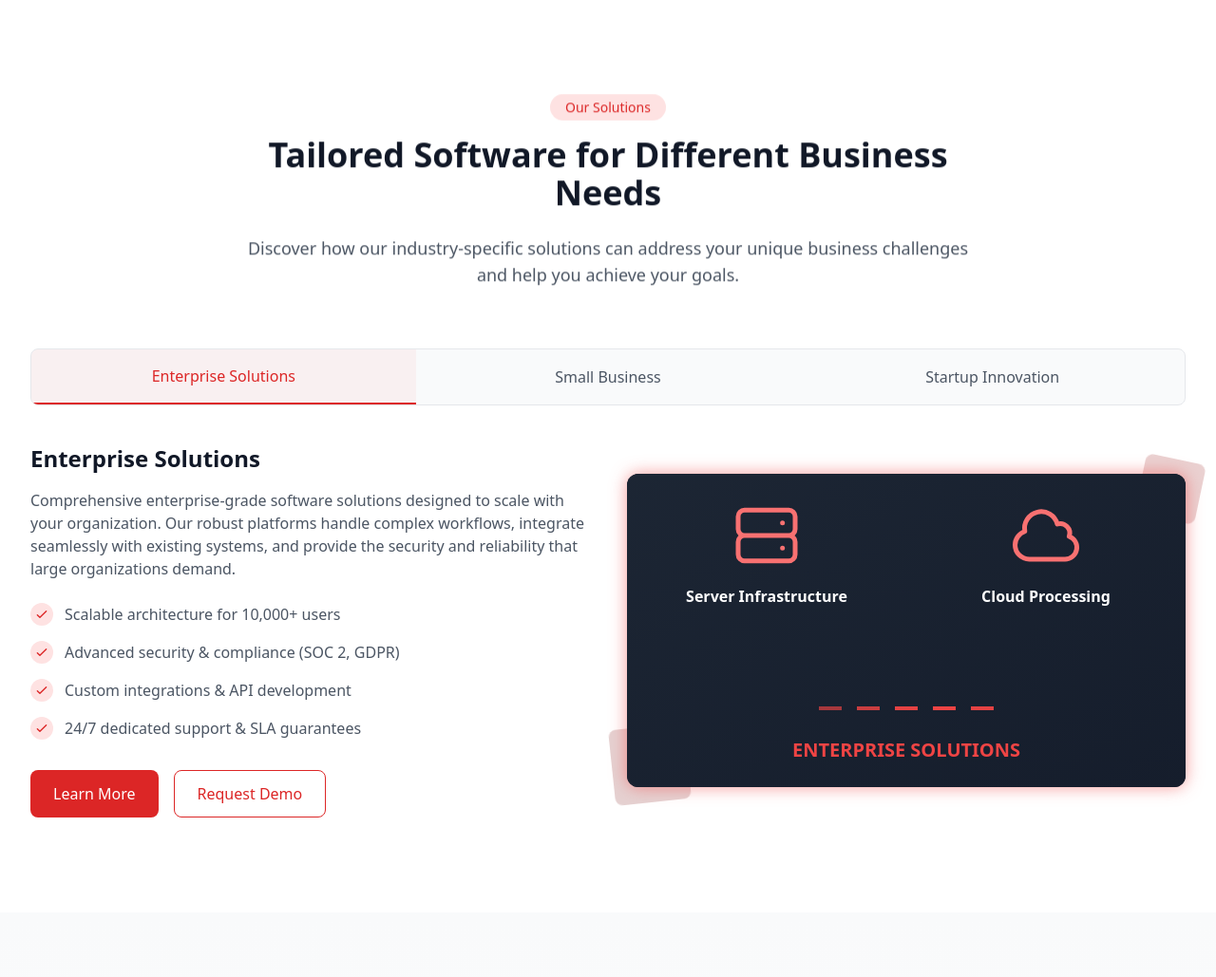
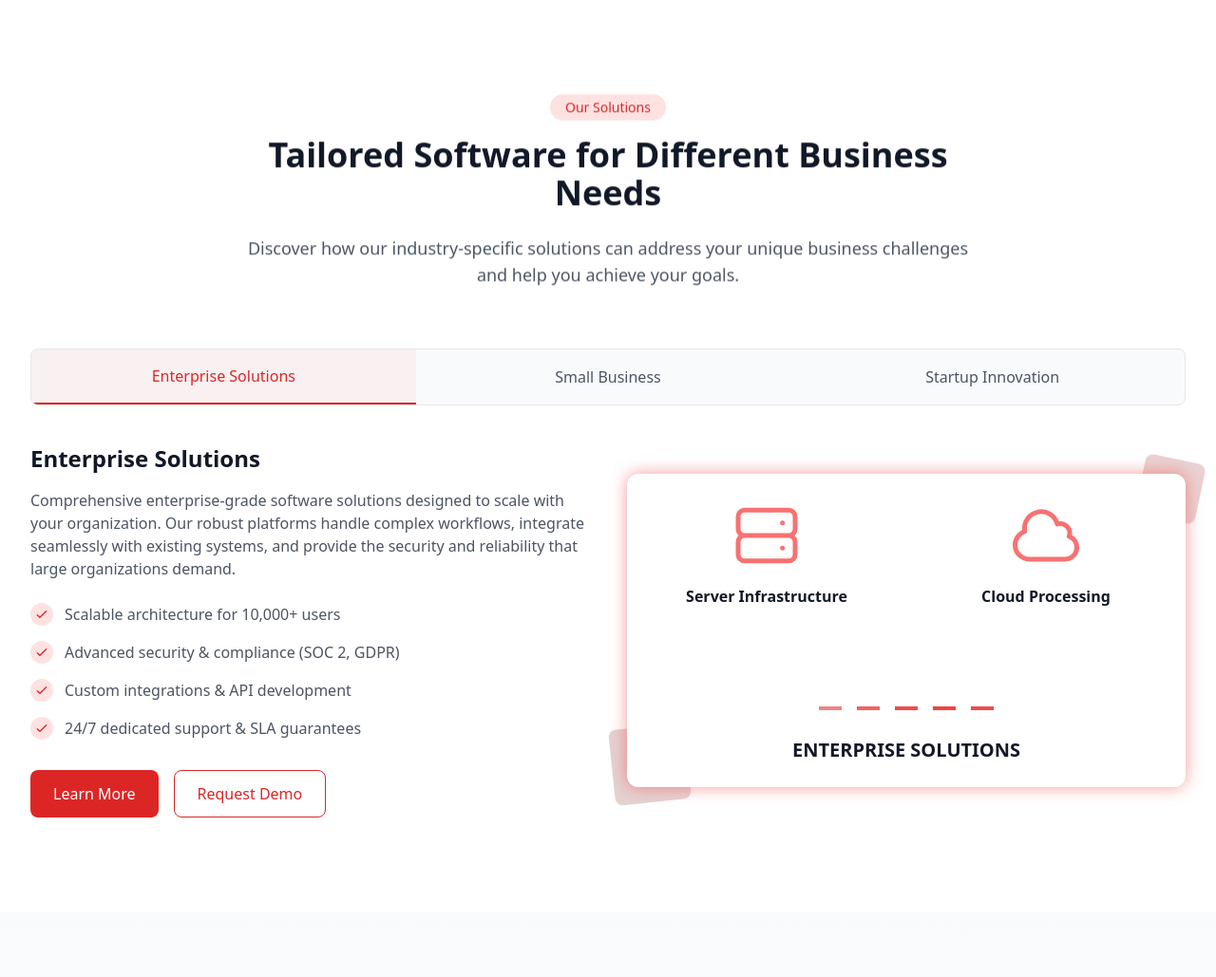
Before and after one commit to MOCDATA-PTY/Django-E-Click, a Django app: page / in a window 1280 px wide. Shown: the part 2515-3544 px from the top of the page at 95% size. Run offline with Django 5.2, Linux system fonts and the light colour scheme; some libraries are stand-ins or nearby versions.

Commit message:
Fixed the Dark/Light Mode

```diff
--- a/templates/components/hero_section.html
+++ b/templates/components/hero_section.html
@@ -55,6 +55,11 @@
          Contact
          <span class="absolute -bottom-2 left-0 w-0 h-0.5 bg-red-600 dark:bg-red-400 rounded-full group-hover:w-full transition-all duration-300"></span>
        </a>
+       <!-- Dark Mode Toggle -->
+       <button id="darkModeToggleDesktop" class="text-gray-600 hover:text-gray-800 dark:text-gray-400 dark:hover:text-gray-200 focus:outline-none transition duration-300" aria-label="Toggle dark mode">
+         <svg id="sunIconDesktop" class="w-6 h-6" fill="none" stroke="currentColor" viewBox="0 0 24 24" xmlns="http://www.w3.org/2000/svg"><path stroke-linecap="round" stroke-linejoin="round" stroke-width="2" d="M12 3v1m0 16v1m9-9h-1M4 12H3m15.364 6.364l-.707-.707M6.343 6.343l-.707-.707m12.728 0l-.707.707M6.343 17.657l-.707.707M16 12a4 4 0 11-8 0 4 4 0 018 0z"></path></svg>
+         <svg id="moonIconDesktop" class="w-6 h-6 hidden" fill="none" stroke="currentColor" viewBox="0 0 24 24" xmlns="http://www.w3.org/2000/svg"><path stroke-linecap="round" stroke-linejoin="round" stroke-width="2" d="M20.354 15.354A9 9 0 018.646 3.646 9.003 9.003 0 0012 21a9.003 9.003 0 008.354-5.646z"></path></svg>
+       </button>
      </div>
 
 
@@ -576,5 +581,60 @@
   }
 </style>
 
+<script>
+  document.addEventListener('DOMContentLoaded', function() {
+    // Dark mode toggle functionality
+    const darkModeToggleDesktop = document.getElementById('darkModeToggleDesktop');
+    const darkModeToggleMobile = document.getElementById('darkModeToggleMobile');
+    const sunIconDesktop = document.getElementById('sunIconDesktop');
+    const moonIconDesktop = document.getElementById('moonIconDesktop');
+    const sunIconMobile = document.getElementById('sunIconMobile');
+    const moonIconMobile = document.getElementById('moonIconMobile');
+
+    function setDarkMode(isDark) {
+      if (isDark) {
+        document.documentElement.classList.add('dark');
+        if (sunIconDesktop) sunIconDesktop.classList.add('hidden');
+        if (moonIconDesktop) moonIconDesktop.classList.remove('hidden');
+        if (sunIconMobile) sunIconMobile.classList.add('hidden');
+        if (moonIconMobile) moonIconMobile.classList.remove('hidden');
+      } else {
+        document.documentElement.classList.remove('dark');
+        if (sunIconDesktop) sunIconDesktop.classList.remove('hidden');
+        if (moonIconDesktop) moonIconDesktop.classList.add('hidden');
+        if (sunIconMobile) sunIconMobile.classList.remove('hidden');
+        if (moonIconMobile) moonIconMobile.classList.add('hidden');
+      }
+      localStorage.setItem('theme', isDark ? 'dark' : 'light');
+    }
+
+    // Check local storage for theme preference
+    const currentTheme = localStorage.getItem('theme');
+    if (currentTheme === 'dark') {
+      setDarkMode(true);
+    } else if (currentTheme === 'light') {
+      setDarkMode(false);
+    } else if (window.matchMedia('(prefers-color-scheme: dark)').matches) {
+      // Default to system preference if no theme is set in local storage
+      setDarkMode(true);
+    } else {
+      setDarkMode(false);
+    }
+
+    // Add event listeners
+    if (darkModeToggleDesktop) {
+      darkModeToggleDesktop.addEventListener('click', () => {
+        setDarkMode(!document.documentElement.classList.contains('dark'));
+      });
+    }
+
+    if (darkModeToggleMobile) {
+      darkModeToggleMobile.addEventListener('click', () => {
+        setDarkMode(!document.documentElement.classList.contains('dark'));
+      });
+    }
+  });
+</script>
+
 </body>
 </html>
--- a/templates/components/solutions_section.html
+++ b/templates/components/solutions_section.html
@@ -122,20 +122,20 @@
                     </div>
 
                     <div class="order-1 lg:order-2 relative">
-                        <div class="aspect-video rounded-xl shadow-2xl overflow-hidden relative bg-gray-900 animate-pulse-glow">
-                            <div class="w-full h-full flex items-center justify-center p-4 md:p-8 bg-gradient-to-br from-gray-800 to-gray-900">
+                        <div class="aspect-video rounded-xl shadow-2xl overflow-hidden relative bg-white dark:bg-gray-900 animate-pulse-glow transition-colors duration-300">
+                            <div class="w-full h-full flex items-center justify-center p-4 md:p-8">
                                 <div class="grid grid-cols-2 gap-8 md:gap-16 w-full max-w-3xl">
                                     <div class="flex flex-col items-center justify-center transform hover:scale-110 transition-transform duration-300">
                                         <svg class="w-12 h-12 md:w-16 md:h-16 lg:w-20 lg:h-20 text-red-400" fill="none" stroke="currentColor" stroke-width="1.5" viewBox="0 0 24 24">
                                             <path stroke-linecap="round" stroke-linejoin="round" d="M5 12h14M5 12a2 2 0 01-2-2V6a2 2 0 012-2h14a2 2 0 012 2v4a2 2 0 01-2 2M5 12a2 2 0 00-2 2v4a2 2 0 002 2h14a2 2 0 002-2v-4a2 2 0 00-2-2m-2-4h.01M17 16h.01" />
                                         </svg>
-                                        <span class="text-sm md:text-base font-semibold text-center mt-3 text-white">Server Infrastructure</span>
+                                        <span class="text-sm md:text-base font-semibold text-center mt-3 text-gray-900 dark:text-white">Server Infrastructure</span>
                                     </div>
                                     <div class="flex flex-col items-center justify-center transform hover:scale-110 transition-transform duration-300">
                                         <svg class="w-12 h-12 md:w-16 md:h-16 lg:w-20 lg:h-20 text-red-400" fill="none" stroke="currentColor" stroke-width="1.5" viewBox="0 0 24 24">
                                             <path stroke-linecap="round" stroke-linejoin="round" d="M2.25 15a4.5 4.5 0 004.5 4.5H18a3.75 3.75 0 001.332-7.257 3 3 0 00-3.758-3.848 5.25 5.25 0 00-10.233 2.33A4.502 4.502 0 002.25 15z" />
                                         </svg>
-                                        <span class="text-sm md:text-base font-semibold text-center mt-3 text-white">Cloud Processing</span>
+                                        <span class="text-sm md:text-base font-semibold text-center mt-3 text-gray-900 dark:text-white">Cloud Processing</span>
                                     </div>
                                     <div class="flex flex-col items-center justify-center gap-4 md:gap-6 col-span-2 mt-6 md:mt-10">
                                         <div class="flex justify-center items-center w-full">
@@ -145,7 +145,7 @@
                                             <div class="mx-2 h-1 w-4 md:w-6 bg-red-500 dark:bg-red-400 animate-pulse" style="animation-delay: 0.6s"></div>
                                             <div class="mx-2 h-1 w-4 md:w-6 bg-red-500 dark:bg-red-400 animate-pulse" style="animation-delay: 0.8s"></div>
                                         </div>
-                                        <span class="text-base md:text-xl font-bold text-center mt-1 text-red-500 dark:text-red-400">ENTERPRISE SOLUTIONS</span>
+                                        <span class="text-base md:text-xl font-bold text-center mt-1 text-gray-900 dark:text-white">ENTERPRISE SOLUTIONS</span>
                                     </div>
                                 </div>
                             </div>
@@ -212,40 +212,50 @@
                     </div>
 
                     <div class="order-1 lg:order-2 relative">
-                        <div class="aspect-video rounded-xl shadow-2xl overflow-hidden relative bg-gray-900 animate-pulse-glow">
-                            <div class="w-full h-full flex items-center justify-center p-4 md:p-8 bg-gradient-to-br from-gray-800 to-gray-900">
+                        <div class="aspect-video rounded-xl shadow-2xl overflow-hidden relative bg-white dark:bg-gray-900 animate-pulse-glow transition-colors duration-300">
+                            <div class="w-full h-full flex items-center justify-center p-4 md:p-8">
                                 <div class="grid grid-cols-1 gap-6 md:gap-8 w-full max-w-3xl">
                                     <div class="grid grid-cols-3 gap-4 md:gap-8">
                                         <div class="flex flex-col items-center justify-center col-span-1 transform hover:scale-110 transition-transform duration-300">
-                                            <svg class="w-10 h-10 md:w-14 md:h-14 lg:w-16 lg:h-16 text-red-400" fill="none" stroke="currentColor" stroke-width="1.5" viewBox="0 0 24 24">
-                                                <path stroke-linecap="round" stroke-linejoin="round" d="M13.5 21v-7.5a.75.75 0 01.75-.75h3a.75.75 0 01.75.75V21m-4.5 0H2.36m11.14 0H18m0 0h3.64m-1.39 0V9.349m-16.5 11.65V9.35m0 0a3.001 3.001 0 003.75-.615A2.993 2.993 0 009.75 9.75c.896 0 1.7-.393 2.25-1.016a2.993 2.993 0 002.25 1.016c.896 0 1.7-.393 2.25-1.015a3.001 3.001 0 003.75.614m-16.5 0a3.004 3.004 0 01-.621-4.72L4.318 3.44A1.5 1.5 0 015.378 3h13.243a1.5 1.5 0 011.06.44l1.19 1.189a3 3 0 01-.621 4.72m-13.5 8.65h3.75a.75.75 0 00.75-.75V13.5a.75.75 0 00-.75-.75H6.75a.75.75 0 00-.75.75v3.75c0 .415.336.75.75.75z" />
+                                            <div class="p-2 md:p-3 bg-gray-800/20 dark:bg-gray-800/50 rounded-lg">
+                                                <svg class="w-6 h-6 md:w-8 md:h-8 lg:w-10 lg:h-10 text-red-400" fill="none" stroke="currentColor" stroke-width="1.5" viewBox="0 0 24 24">
+                                                    <path stroke-linecap="round" stroke-linejoin="round" d="M13 10V3L4 14h7v7l9-11h-7z" />
                                                 </svg>
-                                            <span class="text-xs md:text-sm font-semibold text-center mt-2 text-white">Small Business</span>
+                                            </div>
+                                            <span class="mt-2 text-xs md:text-sm font-semibold text-center mt-2 text-gray-900 dark:text-white">Small Business</span>
                                         </div>
                                         <div class="col-span-2 grid grid-cols-2 gap-4 md:gap-8">
                                             <div class="flex flex-col items-center justify-center transform hover:scale-110 transition-transform duration-300">
-                                                <svg class="w-8 h-8 md:w-10 md:h-10 lg:w-12 lg:h-12 text-red-400" fill="none" stroke="currentColor" stroke-width="1.5" viewBox="0 0 24 24">
+                                                <div class="p-2 md:p-3 bg-gray-800/20 dark:bg-gray-800/50 rounded-lg">
+                                                    <svg class="w-6 h-6 md:w-8 md:h-8 lg:w-10 lg:h-10 text-red-400" fill="none" stroke="currentColor" stroke-width="1.5" viewBox="0 0 24 24">
                                                         <path stroke-linecap="round" stroke-linejoin="round" d="M2.25 8.25h19.5M2.25 9h19.5m-16.5 5.25a3 3 0 106 0m-6 0a3 3 0 016 0m6 0a3 3 0 106 0m-6 0a3 3 0 016 0M6.75 15a.75.75 0 100-1.5.75.75 0 000 1.5zm0 0v-3.675A55.378 55.378 0 0112 15c2.478 0 4.902-.322 7.25-.675v3.675a.75.75 0 11-1.5 0V14.25c-2.158.321-4.43.675-6.75.675-2.32 0-4.592-.354-6.75-.675v3.675a.75.75 0 11-1.5 0z" />
                                                     </svg>
-                                                <span class="text-xs font-medium mt-2 text-white">Payment Solutions</span>
+                                                </div>
+                                                <span class="text-xs font-medium mt-2 text-gray-900 dark:text-white">Payment Solutions</span>
                                             </div>
                                             <div class="flex flex-col items-center justify-center transform hover:scale-110 transition-transform duration-300">
-                                                <svg class="w-8 h-8 md:w-10 md:h-10 lg:w-12 lg:h-12 text-red-400" fill="none" stroke="currentColor" stroke-width="1.5" viewBox="0 0 24 24">
+                                                <div class="p-2 md:p-3 bg-gray-800/20 dark:bg-gray-800/50 rounded-lg">
+                                                    <svg class="w-6 h-6 md:w-8 md:h-8 lg:w-10 lg:h-10 text-red-400" fill="none" stroke="currentColor" stroke-width="1.5" viewBox="0 0 24 24">
                                                         <path stroke-linecap="round" stroke-linejoin="round" d="M10.5 1.5H8.25A2.25 2.25 0 006 3.75v16.5a2.25 2.25 0 002.25 2.25h7.5A2.25 2.25 0 0018 20.25V3.75a2.25 2.25 0 00-2.25-2.25H13.5m-3 0V3h3V1.5m-3 0h3m-3 18.75h3" />
                                                     </svg>
-                                                <span class="text-xs font-medium mt-2 text-white">Mobile Apps</span>
+                                                </div>
+                                                <span class="text-xs font-medium mt-2 text-gray-900 dark:text-white">Mobile Apps</span>
                                             </div>
                                             <div class="flex flex-col items-center justify-center transform hover:scale-110 transition-transform duration-300">
-                                                <svg class="w-8 h-8 md:w-10 md:h-10 lg:w-12 lg:h-12 text-red-400" fill="none" stroke="currentColor" stroke-width="1.5" viewBox="0 0 24 24">
+                                                <div class="p-2 md:p-3 bg-gray-800/20 dark:bg-gray-800/50 rounded-lg">
+                                                    <svg class="w-6 h-6 md:w-8 md:h-8 lg:w-10 lg:h-10 text-red-400" fill="none" stroke="currentColor" stroke-width="1.5" viewBox="0 0 24 24">
                                                         <path stroke-linecap="round" stroke-linejoin="round" d="M2.25 15a4.5 4.5 0 004.5 4.5H18a3.75 3.75 0 001.332-7.257 3 3 0 00-3.758-3.848 5.25 5.25 0 00-10.233 2.33A4.502 4.502 0 002.25 15z" />
                                                     </svg>
-                                                <span class="text-xs font-medium mt-2 text-white">Cloud Storage</span>
+                                                </div>
+                                                <span class="text-xs font-medium mt-2 text-gray-900 dark:text-white">Cloud Storage</span>
                                             </div>
                                             <div class="flex flex-col items-center justify-center transform hover:scale-110 transition-transform duration-300">
-                                                <svg class="w-8 h-8 md:w-10 md:h-10 lg:w-12 lg:h-12 text-red-400" fill="none" stroke="currentColor" stroke-width="1.5" viewBox="0 0 24 24">
+                                                <div class="p-2 md:p-3 bg-gray-800/20 dark:bg-gray-800/50 rounded-lg">
+                                                    <svg class="w-6 h-6 md:w-8 md:h-8 lg:w-10 lg:h-10 text-red-400" fill="none" stroke="currentColor" stroke-width="1.5" viewBox="0 0 24 24">
                                                         <path stroke-linecap="round" stroke-linejoin="round" d="M3 13.125C3 12.504 3.504 12 4.125 12h2.25c.621 0 1.125.504 1.125 1.125v6.75C7.5 20.496 6.996 21 6.375 21h-2.25A1.125 1.125 0 013 19.875v-6.75zM9.75 8.625c0-.621.504-1.125 1.125-1.125h2.25c.621 0 1.125.504 1.125 1.125v11.25c0 .621-.504 1.125-1.125 1.125h-2.25a1.125 1.125 0 01-1.125-1.125V8.625zM16.5 4.125c0-.621.504-1.125 1.125-1.125h2.25C20.496 3 21 3.504 21 4.125v15.75c0 .621-.504 1.125-1.125 1.125h-2.25a1.125 1.125 0 01-1.125-1.125V4.125z" />
                                                     </svg>
-                                                <span class="text-xs font-medium mt-2 text-white">Analytics</span>
+                                                </div>
+                                                <span class="text-xs font-medium mt-2 text-gray-900 dark:text-white">Analytics</span>
                                             </div>
                                         </div>
                                     </div>
@@ -255,7 +265,7 @@
                                             <div class="mx-2 h-1 w-4 md:w-6 bg-red-500 dark:bg-red-400 animate-pulse" style="animation-delay: 0.3s"></div>
                                             <div class="mx-2 h-1 w-4 md:w-6 bg-red-500 dark:bg-red-400 animate-pulse" style="animation-delay: 0.6s"></div>
                                         </div>
-                                        <span class="block text-base md:text-xl font-bold text-center text-red-500 dark:text-red-400">SMALL BUSINESS SOLUTIONS</span>
+                                        <span class="block text-base md:text-xl font-bold text-gray-900 dark:text-white">SMALL BUSINESS SOLUTIONS</span>
                                     </div>
                                 </div>
                             </div>
@@ -322,8 +332,8 @@
                     </div>
 
                     <div class="order-1 lg:order-2 relative">
-                        <div class="aspect-video rounded-xl shadow-2xl overflow-hidden relative bg-gray-900 animate-pulse-glow">
-                            <div class="w-full h-full flex items-center justify-center p-4 md:p-8 bg-gradient-to-br from-gray-800 to-gray-900">
+                        <div class="aspect-video rounded-xl shadow-2xl overflow-hidden relative bg-white dark:bg-gray-900 animate-pulse-glow transition-colors duration-300">
+                            <div class="w-full h-full flex items-center justify-center p-4 md:p-8">
                                 <div class="relative w-full max-w-3xl flex flex-col items-center justify-center">
                                     <div class="relative mb-6 md:mb-10 transform hover:scale-110 transition-transform duration-300">
                                         <svg class="w-12 h-12 md:w-16 md:h-16 lg:w-20 lg:h-20 text-red-400" fill="none" stroke="currentColor" stroke-width="1.5" viewBox="0 0 24 24">
@@ -338,7 +348,7 @@
                                                     <path stroke-linecap="round" stroke-linejoin="round" d="M13 10V3L4 14h7v7l9-11h-7z" />
                                                 </svg>
                                             </div>
-                                            <span class="mt-2 text-xs md:text-sm font-medium text-white">MVP</span>
+                                            <span class="mt-2 text-xs md:text-sm font-semibold text-center mt-2 text-gray-900 dark:text-white">MVP</span>
                                         </div>
 
                                         <div class="flex flex-col items-center justify-center transform hover:scale-110 transition-transform duration-300">
@@ -347,7 +357,7 @@
                                                     <path stroke-linecap="round" stroke-linejoin="round" d="M2.25 15a4.5 4.5 0 004.5 4.5H18a3.75 3.75 0 001.332-7.257 3 3 0 00-3.758-3.848 5.25 5.25 0 00-10.233 2.33A4.502 4.502 0 002.25 15z" />
                                                 </svg>
                                             </div>
-                                            <span class="mt-2 text-xs md:text-sm font-medium text-white">Agile</span>
+                                            <span class="mt-2 text-xs md:text-sm font-semibold text-center mt-2 text-gray-900 dark:text-white">Agile</span>
                                         </div>
 
                                         <div class="flex flex-col items-center justify-center transform hover:scale-110 transition-transform duration-300">
@@ -356,7 +366,7 @@
                                                     <path stroke-linecap="round" stroke-linejoin="round" d="M5 12h14M5 12a2 2 0 01-2-2V6a2 2 0 012-2h14a2 2 0 012 2v4a2 2 0 01-2 2M5 12a2 2 0 00-2 2v4a2 2 0 002 2h14a2 2 0 002-2v-4a2 2 0 00-2-2m-2-4h.01M17 16h.01" />
                                                 </svg>
                                             </div>
-                                            <span class="mt-2 text-xs md:text-sm font-medium text-white">Scaling</span>
+                                            <span class="mt-2 text-xs md:text-sm font-semibold text-center mt-2 text-gray-900 dark:text-white">Scaling</span>
                                         </div>
 
                                         <div class="flex flex-col items-center justify-center transform hover:scale-110 transition-transform duration-300">
@@ -365,7 +375,7 @@
                                                     <path stroke-linecap="round" stroke-linejoin="round" d="M2.25 18L9 11.25l4.306 4.307a11.95 11.95 0 015.814-5.519l2.74-1.22m0 0l-5.94-2.28m5.94 2.28l-2.28 5.941" />
                                                 </svg>
                                             </div>
-                                            <span class="mt-2 text-xs md:text-sm font-medium text-white">Disruption</span>
+                                            <span class="mt-2 text-xs md:text-sm font-semibold text-center mt-2 text-gray-900 dark:text-white">Disruption</span>
                                         </div>
                                     </div>
 
@@ -374,7 +384,7 @@
                                         <div class="mx-2 h-1 w-4 md:w-6 bg-red-500 dark:bg-red-400 animate-pulse" style="animation-delay: 0.3s"></div>
                                         <div class="mx-2 h-1 w-4 md:w-6 bg-red-500 dark:bg-red-400 animate-pulse" style="animation-delay: 0.6s"></div>
                                     </div>
-                                    <span class="text-base md:text-xl font-bold text-red-500 dark:text-red-400">STARTUP INNOVATION</span>
+                                    <span class="text-base md:text-xl font-bold text-gray-900 dark:text-white">STARTUP INNOVATION</span>
                                 </div>
                             </div>
                         </div>
```
Also changed, not shown: db.sqlite3. Lines whose indentation alone changed are shown as unchanged.
